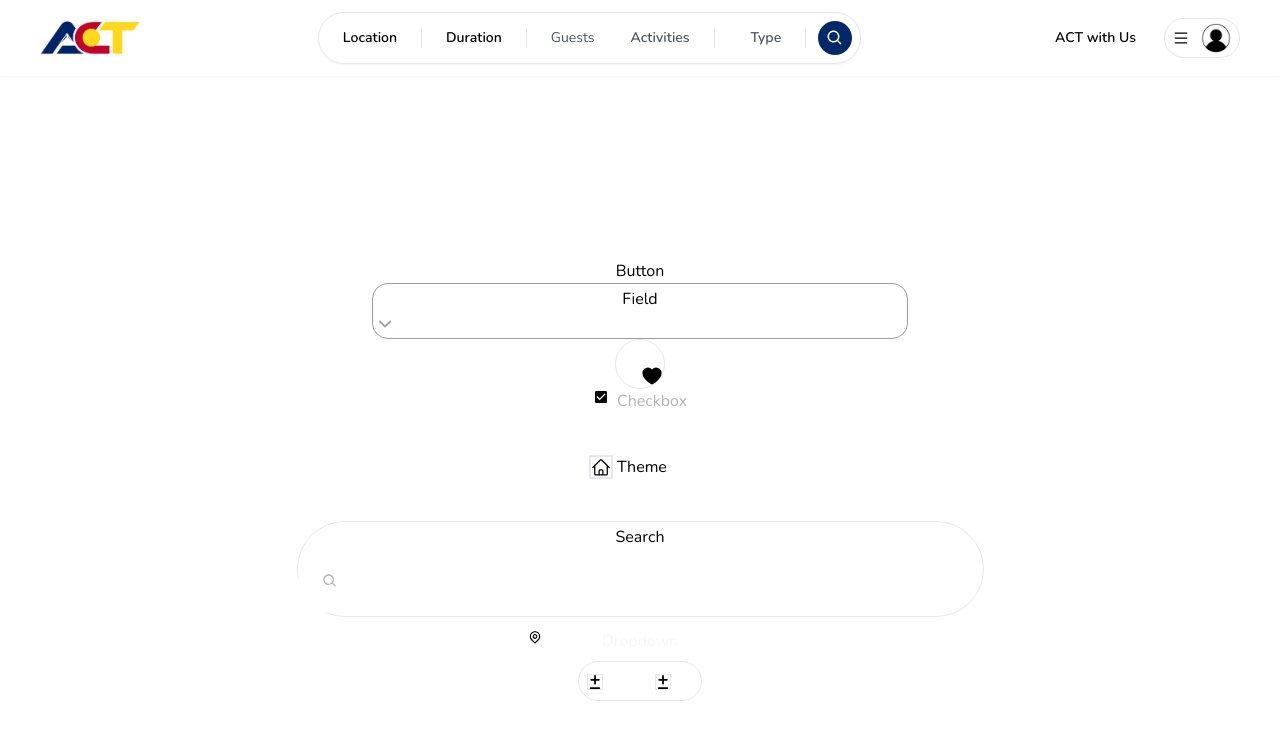
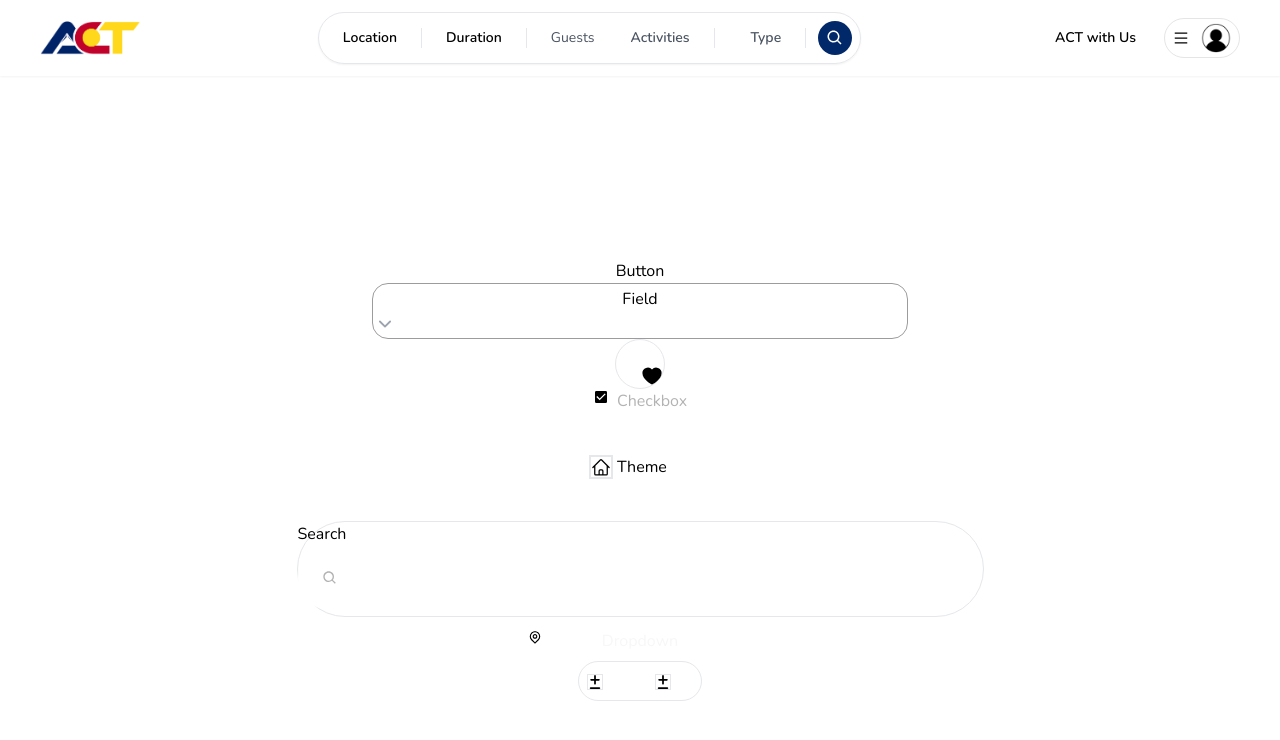
Before and after one commit to ACTOTA/actotaFront, a Next.js app: page /components in a window 1280 px wide. Shown: the top 740 px of the page. Built offline with nearby package versions, Linux system fonts and the light colour scheme; no server answers.

Commit message:
Working on components

```diff
--- a/app/components/figma/Search.tsx
+++ b/app/components/figma/Search.tsx
@@ -1,13 +1,14 @@
+import { DivIcon } from "leaflet"
 import { BiSearch } from "react-icons/bi"
 
 export default function Search({children}: {children: React.ReactNode}) {
     return (
-        <button className="w-[687px] h-[96px] rounded-[200px] border-[1px] gap-[16px] p-[0px, 16px, 0px, 0px] glass-corner stroke-glass1">
+        <div className="w-[687px] h-[96px] rounded-[200px] border-[1px] gap-[16px] p-[0px, 16px, 0px, 0px] glass-corner stroke-glass1">
             {children}
 
-            <button className="rounded-[32px] gap-[32px] p-[24px] w-[64px] h-[64px] neutral-06 flex items-center">
+            <div className="rounded-[32px] gap-[32px] p-[24px] w-[64px] h-[64px] neutral-06 flex items-center">
                 <BiSearch className="w-[24px] h-[24px] text-neutral-04" />
-            </button>
-        </button>
+            </div>
+        </div>
     )
 }
```
